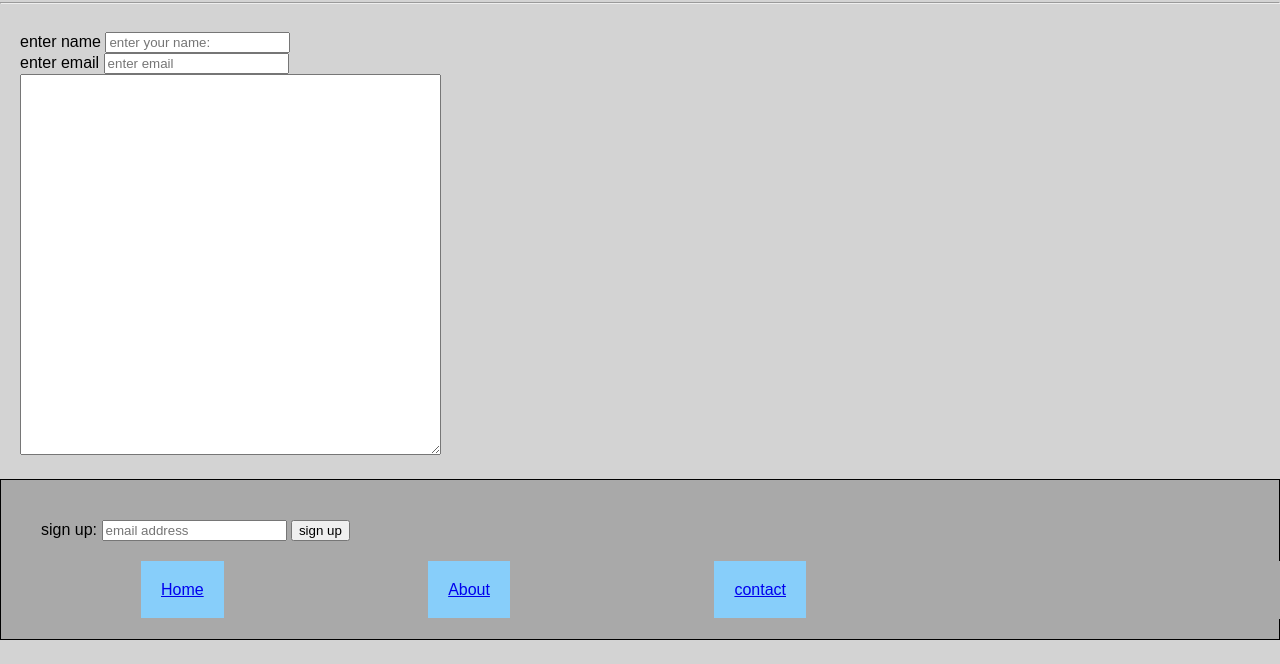
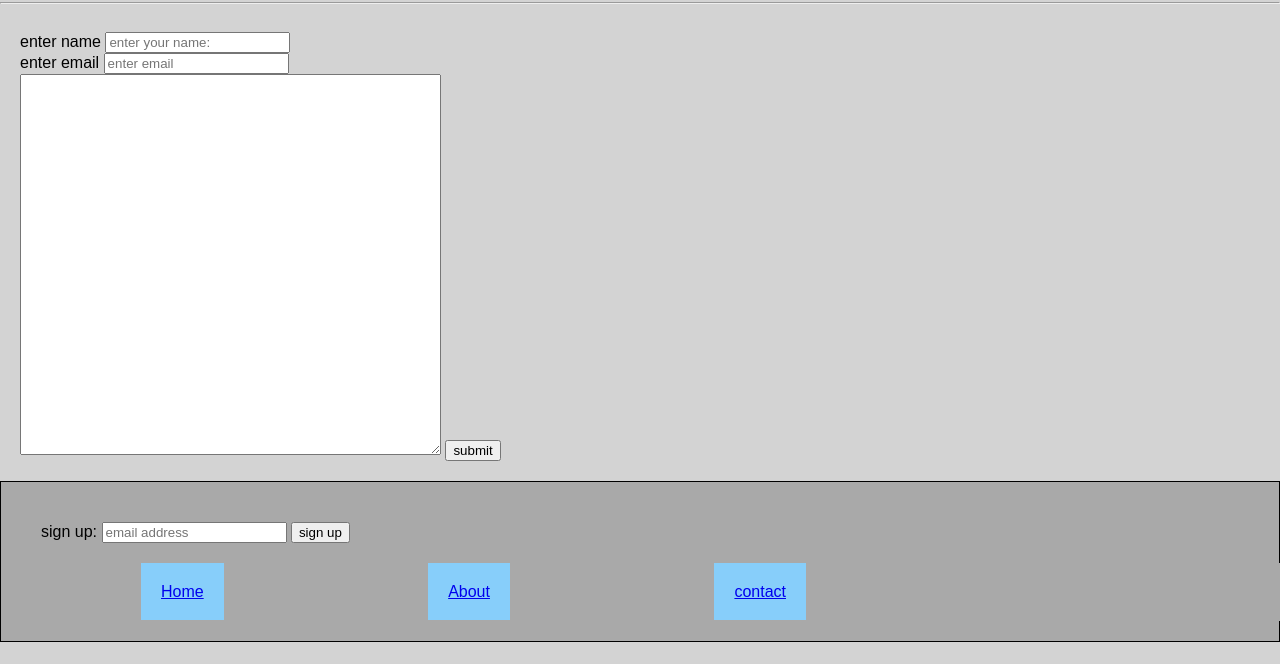
Before and after one commit to ezrathedev/ezrathedev.github.io, a plain HTML site: page contact.html in a window 1280 px wide. Shown: the part 136-800 px from the top of the page. Drawn offline with Linux system fonts and the light colour scheme.

Commit message:
added a submit button for the form for contact.html

```diff
--- a/contact.html
+++ b/contact.html
@@ -26,6 +26,7 @@
             <label for="email">enter email</label>
             <input type="text" id="email" name="email" placeholder="enter email"><br>
             <textarea name="" id="" cols="50" rows="25"></textarea>
+            <input type="submit" id='submit' value="submit">
         </form>
     </main>
 
```
